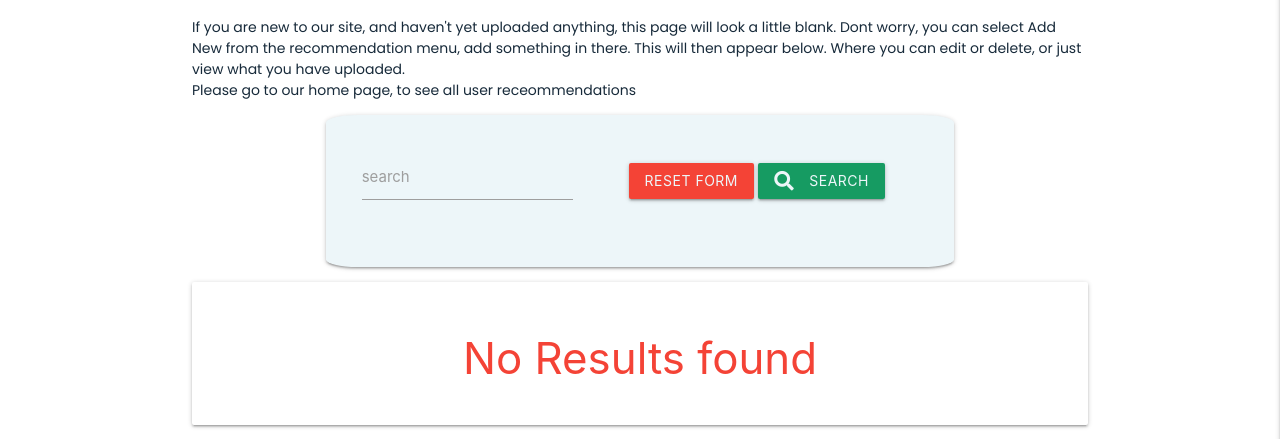
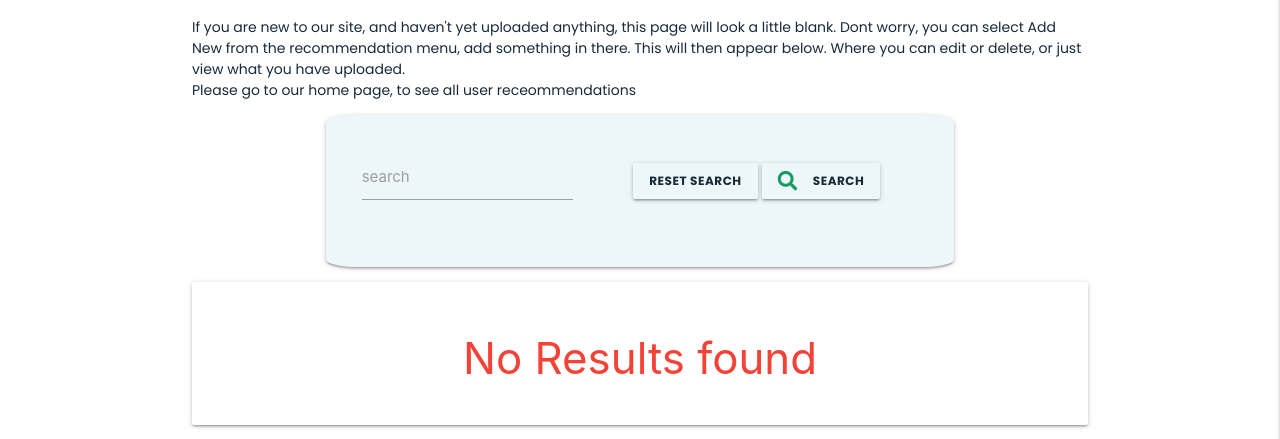
Before and after one commit to LisaHackett97/HiddenIrishTravels, a Flask app: page /search in a window 1280 px wide. Shown: the part 153-592 px from the top of the page. Run offline with Flask 2, Linux system fonts and the light colour scheme; data that the repository does not hold is empty; some libraries are stand-ins or nearby versions.

Commit message:
Add search btn to home pg.JQuery to show-hide

```diff
--- a/static/css/style.css
+++ b/static/css/style.css
@@ -35,6 +35,7 @@ p{
   font-family: 'Poppins', sans-serif;
   font-size: 14px;
 }
+
 footer, .nav-wrapper {
     background-color: #83C5BE;
     color: #172A3A;
@@ -110,8 +111,12 @@ appearing on card reveal. Close and icon
 .search-card{
   background-color: var(--decoration2);
   border-radius: 5%;
-}
+ }
 
+ #search-input{
+   margin:10px;
+
+ }
 /* registration page */
 
 /* style button */
@@ -128,16 +133,38 @@ appearing on card reveal. Close and icon
   width:35%;
 }
 /* Other buttons across the site */
-.btn{
+#home-search-button, #home-hide-button, .btn, .btn-small{
+  color: var(--main-text-color);
+  background-color: var(--decoration2);
+  font-weight: bold;
+  font-family: 'Poppins', sans-serif;
+  font-size: 12px;
+}
+}
+
+#home-hide-button{
+  border-radius: 50%;
+}
+
+#home-search-button{
+  font-size: 35px;
+  border:none;
+  background-color: white;
+}
+
+#home-search-button > .fa-search:hover{
+  font-size: 40px;
+color:var(--main-text-color)
+}
+
+#home-hide-button:hover, .btn:hover, .btn-small:hover{
   color: var(--decoration2);
   background-color: var(--irish-green);
+  font-weight: bold;
 }
 
-.btn:hover{
-  color: var(--irish-green);
-  background-color: var(--decoration2);
-  font-weight: bold;
-}
+
+
 
 .modal-close{
   color: var(--irish-green);
@@ -159,13 +186,10 @@ appearing on card reveal. Close and icon
   color: #169B62;
 }
 
-.fa-search{
+.fa-times-circle:hover, .fa-search:hover{
   color: var(--decoration2);
 }
 
-.fa-search:hover{
-  color: var(--irish-green);
-}
 
 /* style ireland icon on navbar */
 .nav-wrapper img {
--- a/static/js/script.js
+++ b/static/js/script.js
@@ -1,22 +1,27 @@
 // function to clear registration form
 window.onload = function() {
     document.getElementById("register_form").reset();
-    }
+}
+
+
+
 
 /*
-jquery for materialize
+doc ready functions, including  materialize validate
 */
-
 $(document).ready(function () {
     $(".dropdown-trigger").dropdown({
-        coverTrigger: false
-    });
+        coverTrigger: false});
     $('.sidenav').sidenav({
-        edge: "right"
-    });
+        edge: "right" });
     $(".tooltipped").tooltip();
     $('.modal').modal();
     $("select").formSelect();
+    $('.search-container').hide()
+    $("#home-search-button").click(function(){
+        $(".search-container").show();
+    })
+
 
        // jQuery Select validation from the Code Institute task manager mini-project
        validateMaterializeSelect();
@@ -49,6 +54,7 @@ $(document).ready(function () {
 });
 
 
+
 /* code for password confirm from this post
 https://stackoverflow.com/questions/21727317/how-to-check-confirm-password-field-in-form-without-reloading-page
 */
@@ -65,3 +71,9 @@ $('#confirm_password').on('keyup', function () {
   function resetAddForm(){
       document.getElementById('add-new-form').reset();
   }
+
+// To allow user to close search box
+document.getElementById("home-hide-button").addEventListener("click", showSearchForm)
+function showSearchForm() {
+    $(".search-container").hide();
+}
--- a/templates/user_page.html
+++ b/templates/user_page.html
@@ -17,7 +17,7 @@
                     <label for="query">search</label>
                 </div>
                 <div class="col s12">
-                    <a href="{{ url_for('user_page', username=session['user'])}}" class="red btn text-shadow">Reset Form</a>
+                    <a href="{{ url_for('user_page', username=session['user'])}}" class="btn text-shadow">Reset Search</a>
                     <hr class="hide-on-med-and-up">
                     <button type="submit" class="btn text-shadow center">
                         <i class="fas fa-search left hide-on-small-only"></i> Search
```
Also changed, not shown: templates/home.html (+34 -2 lines).
